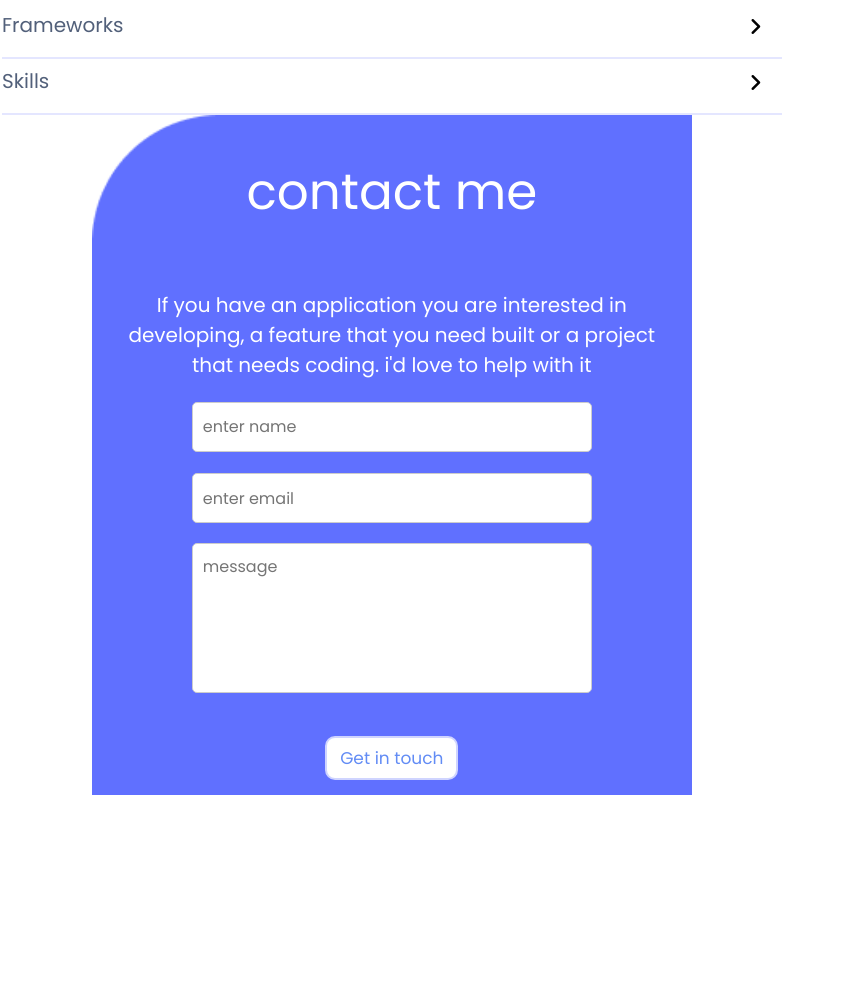
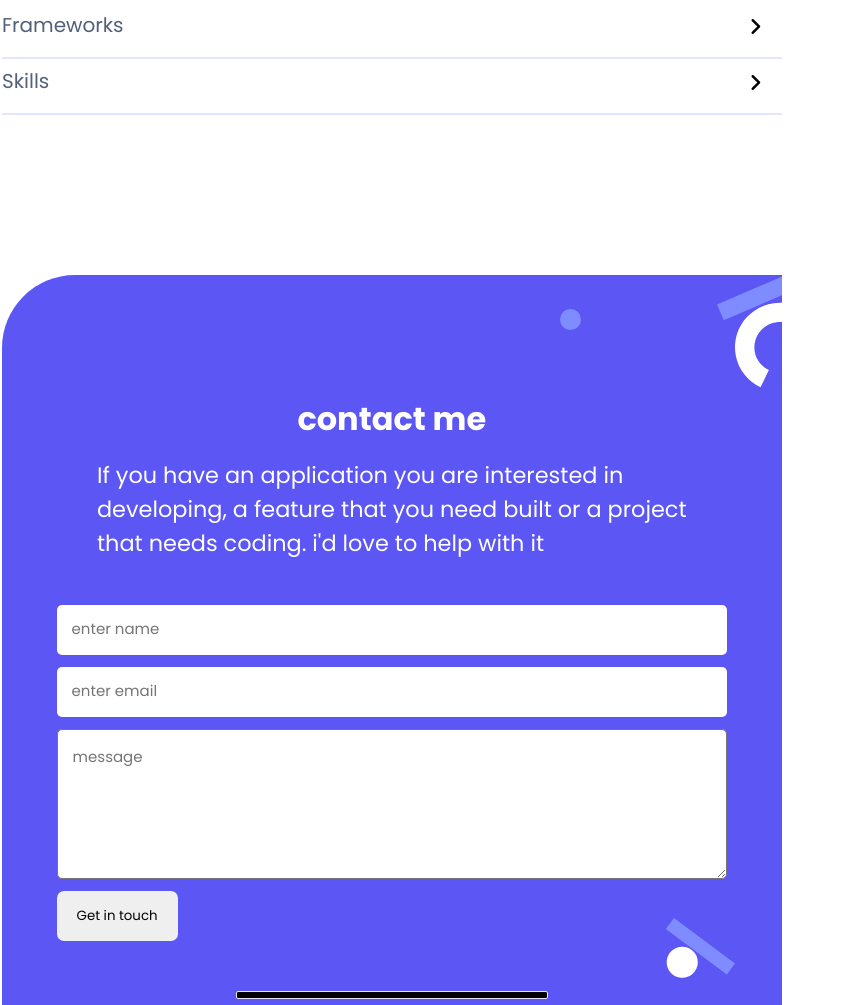
Before and after one commit to riskmaris/mobile-menu-branch, a website: page index.html in a window 1280 px wide. Shown: the part 5303-6308 px from the top of the page, without its empty margins (0-843 px from the left). Before the commit the page ends 6098 px from the top, so only its background shows below. Drawn offline with nearby package versions, Linux system fonts and the light colour scheme.

Commit message:
Modify CSS file

```diff
--- a/index.html
+++ b/index.html
@@ -270,25 +270,22 @@
               </li>
               <hr>
             </ul>
-
+              <!-------------------------------------- Contact form------------------------------->
             <div class="about-contact">
-              <p class="contact">contact me</p>
-              <p class="para">If you have an application you are interested in<br>developing, a feature that you need built or a project<br>that needs coding. i'd love to help with it</p>
+              <div class="title-container">
+                <h2 class="contact">contact me</h2>
+                <p class="para">If you have an application you are interested in<br>developing,
+                  a feature that you need built or a project<br>that needs coding. i'd love to help with it</p>
+              </div>
+              <div class="form-container">
                 <form class="labels">
-                <div>
-                  <label for="name"></label>
                     <input type="text" name="name" id="name" placeholder="enter name" required>
-                </div>
-                <div>
-                  <label for="email"></label>
                     <input type="email" name="email" id="email" placeholder="enter email" required>
-                </div>
-                <div class="msg">
-                  <label for="message"></label>
                     <textarea name="message" id="message" cols="30" rows="10" placeholder="message" required></textarea>
-                </div>
                   <button class="in-touch">Get in touch</button>
                 </form>
+              </div>
+              <hr>
             </div>
           </div>
         </section>
--- a/style.css
+++ b/style.css
@@ -274,60 +274,90 @@ hr {
   color: #fff;
 }
 
-.about-contact {
-  max-width: 600px;
-  margin: 0 auto;
-  text-align: center;
+.about-contact{
+  margin-top: 160px;
+  display: flex;
+  flex-direction: column;
+  justify-content: center;
+  align-items: center;
+  background-image: url(images/contact\ form\ shapes-mobile.svg);
+  background-position: right top;
+  background-repeat: no-repeat;
+  background-color: hsl(242 88% 56% / 0.8);
+  border-top-left-radius: 73px;
+  padding-top: 60px;
+}
+.title-container{
+  display: flex;
+  flex-direction: column;
+  justify-content: center;
+  align-items: center;
+  padding: 10px 15px;
 }
 
-.labels div {
-  margin-bottom: 20px;
+.title-container h2{
+  align-self: center;
+  color: #fff;
+  font-weight: 700;
+  font-size: 2rem;
+  margin-top: 50px;
 }
-.about-contact{
-  background-image: url("./images/header-shapes\ mobile.png");
-  z-index: 100;
-  background-repeat: no-repeat;
-  background-size: cover;
-}
-.about-contact{
-  background-image: url("./images/Contact\ me\ \(1\).png");
-z-index: -1;
+.title-container p{
+  align-self: center;
+  color: #fff;
+  font-size: 1.4rem;
+  padding: 15px;
+
 }
 
-.labels input,
-.labels textarea {
-  font-size: 16px;
-  padding: 10px;
+.form-container{
+  width: 100%;
+  display: flex;
+  flex-direction: column;
+  justify-content: center;
+}
+.labels{
+  margin-top: 20px;
+  width: 86%;
+  display: flex;
+  flex-direction: column;
+  justify-content: center;
+  align-items: center;
+  align-self: center;
+  margin-bottom: 50px;
+}
+.labels input{
+  margin-bottom: 12px;
+  width: 100%;
+  height: 50px;
   border-radius: 5px;
-  border: 1px solid #ccc;
+  outline: none;
+  border: none;
+}
+.labels textarea{
   width: 100%;
-  max-width: 400px;
+  height: 150px;
+  border-radius: 5px;
+  margin-bottom: 12px;
+  outline: none;
 }
 
-.msg {
-  margin-top: 5px;
-  width: 100%;
+.labels .in-touch{
+  padding: 15px 20px;
+  align-self: flex-start;
+  border-radius: 7px;
+  border: none;
 }
-
-.in-touch {
-  padding: 7px 13px;
-  font-size: 17px;
-  margin-top: 10px;
-  margin-bottom: 15px;
-  background-color: #fff;
-  border-radius: 10px;
-  border: 2px solid #cfd4ff;
-  color: #628cf5;
+::placeholder{
+  padding: 15px;
+  font-size: 15px;
 }
-
-input {
-  width: 150%;
-  height: 50px;
+.about-contact hr{
+  width: 40%;
+  height: 8px;
+  background-color: black;
+  align-self: center;
+  margin-bottom: 6px;
+  border-radius: 2px;
+  outline: none;
 }
-
-textarea {
-  width: 270px;
-  height: 150px;
-  resize: none;
-  align-items: center;
-}
```
Also changed, not shown: images/contact form shapes-mobile.svg (added), images/contact-top-right.svg (added). Lines whose indentation alone changed are shown as unchanged.
